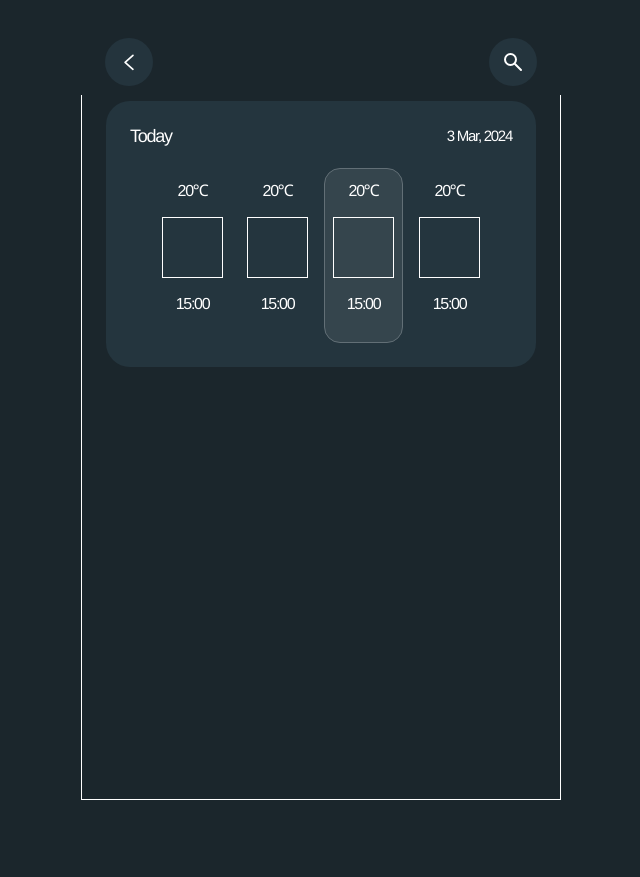
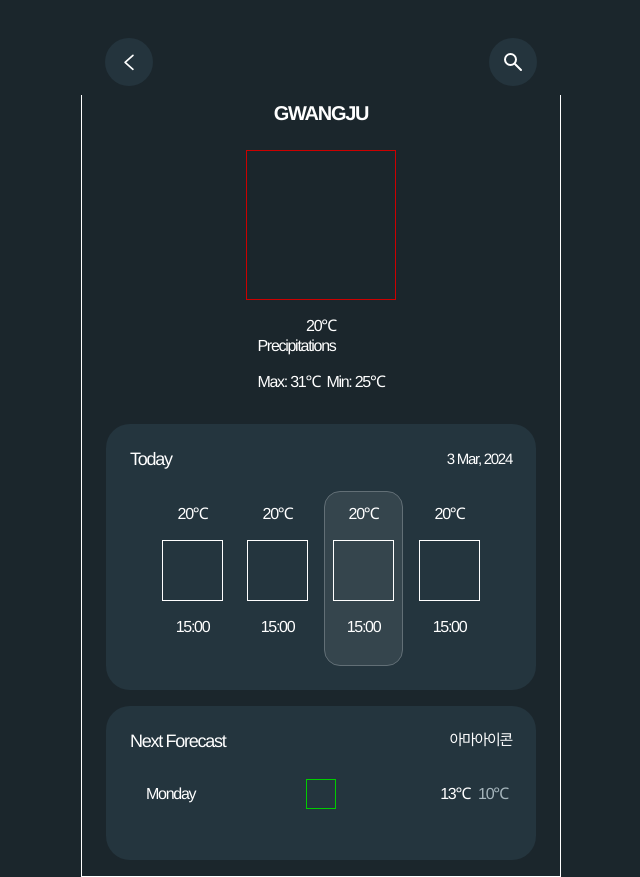
Before and after one commit to gomdolee1146/vue_weather, a Vue app: page /detail in a window 1280 px wide. Shown: the whole page, without its empty margins (319-959 px from the left). Before the commit the page ends 800 px from the top, so only its background shows below. Built offline with nearby package versions, Linux system fonts and the light colour scheme; no server answers; a web font is replaced by a local one.

Commit message:
weather - swiper, lodash 설치, api 주소 환경변수 설정, css 작업중

```diff
--- a/package.json
+++ b/package.json
@@ -10,6 +10,8 @@
   "dependencies": {
     "axios": "^1.6.7",
     "core-js": "^3.8.3",
+    "lodash": "^4.17.21",
+    "swiper": "^11.1.1",
     "vue": "^3.2.13",
     "vue-router": "^4.0.13",
     "vuex": "^4.1.0"
--- a/src/api/index.js
+++ b/src/api/index.js
@@ -1,10 +1,11 @@
 import axios from 'axios';
 
 const config = {
-  url_base: 'https://api.openweathermap.org/geo/1.0/direct?q=London&limit=5&appid=',
-  api_key: '0496489bb3e458c3cd4b86ee4da8e917',
+  url_base: 'https://api.openweathermap.org/geo/1.0/direct?q=Seoul&limit=5&appid=',
+  api_key: process.env.VUE_APP_API_KEY,
 };
 const baseURL = config.url_base + config.api_key;
+const API_KEY = config.api_key;
 
 const fetchWeather = () => {
   axios.get(`${baseURL}`).then((result) => {
@@ -12,4 +13,9 @@ const fetchWeather = () => {
   });
 };
 
-export { fetchWeather };
+export { fetchWeather, API_KEY };
+
+// 이 지역의 오늘 날씨를 시간대별로
+// 이 지역의 이번 주 날씨
+// 여러 지역의 현재 날씨
+//
--- /dev/null
+++ b/src/components/card/briefCard.vue
@@ -0,0 +1,47 @@
+<template>
+  <div class="card">
+    <div class="card__title"><h4>GWANGJU</h4></div>
+    <div class="card__thumb"></div>
+    <div class="card__txt">20℃</div>
+    <div class="card__box">
+      <p>Precipitations</p>
+      <p>Max: 31℃&nbsp;&nbsp;Min: 25℃</p>
+    </div>
+  </div>
+</template>
+
+<script>
+export default {
+  name: 'briefCard',
+};
+</script>
+
+<style scoped>
+.card {
+  display: flex;
+  justify-content: flex-start;
+  align-items: center;
+  flex-direction: column;
+  width: 100%;
+}
+.card__title {
+  width: 100%;
+  margin-bottom: 24px;
+  text-align: center;
+}
+.card__title h4 {
+  font-size: 20px;
+  font-weight: 700;
+}
+
+.card__thumb {
+  display: block;
+  width: 150px;
+  height: 150px;
+  margin-bottom: 16px;
+  border: 1px solid #c00;
+}
+.card__box p {
+  margin-bottom: 16px;
+}
+</style>
--- a/src/components/card/weatherCard.vue
+++ b/src/components/card/weatherCard.vue
@@ -3,7 +3,9 @@
     <div class="card__thumb"></div>
     <div class="card__wrap">
       <div class="card__txt">
-        <h4 class="card__title"><b>GWANGJU</b> 20℃</h4>
+        <h4 class="card__title">
+          <b>{{ cityName }}</b> 20℃
+        </h4>
         <p class="card__desc">wind speed 11.5km/h</p>
         <p class="card__info">Cloudy</p>
       </div>
@@ -12,8 +14,40 @@
 </template>
 
 <script>
+import { getLocalInfo } from '@/data/localList';
+
 export default {
   name: 'weatherCard',
+  data() {
+    return {
+      baseURL: '',
+      lat: '',
+      lon: '',
+    };
+  },
+  props: {
+    cityName: { type: String, default: '' },
+  },
+  methods: {
+    showWeather() {
+    },
+    async getInfo() {
+      console.log(0)
+      const res = await getLocalInfo(this.cityName);
+      console.log(1)
+      this.lat = res.lat;
+      this.lon = res.lon;
+      // console.log('methods:', this.lat)
+    }
+  },
+  mounted() {
+    console.log(2)
+    this.getInfo()
+    console.log(3)
+
+      // console.log('mounted:', this.lat)
+    this.showWeather()
+  },
 };
 </script>
 
--- /dev/null
+++ b/src/components/card/weeklyCard.vue
@@ -0,0 +1,91 @@
+<template>
+  <div class="card">
+    <div class="card__title">
+      <h4>Next Forecast</h4>
+      <span>아마아이콘</span>
+    </div>
+    <div class="card__wrap">
+      <ul class="card__list">
+        <li class="card__lst">
+          <div class="card__box">
+            <div class="card__txt">Monday</div>
+            <div class="card__thumb"></div>
+            <div class="card__info">
+              <p>13℃</p>
+              <p class="card__desc">10℃</p>
+            </div>
+          </div>
+        </li>
+      </ul>
+    </div>
+  </div>
+</template>
+
+<script>
+export default {
+  name: 'weeklyCard',
+
+  mounted() {},
+  methods: {},
+};
+</script>
+
+<style scoped>
+.card {
+  display: block;
+  width: 100%;
+  padding: 24px;
+  border-radius: 24px;
+  background: var(--bg-default);
+}
+.card__title {
+  display: flex;
+  justify-content: flex-start;
+  align-items: center;
+  position: relative;
+}
+.card__title h4 {
+  font-size: 18px;
+}
+.card__title span {
+  margin-left: auto;
+  font-size: 15px;
+}
+
+.card__wrap {
+}
+
+.card__box {
+  display: flex;
+  justify-content: flex-start;
+  align-items: center;
+  position: relative;
+  padding: 32px 16px;
+}
+.card__thumb {
+  display: block;
+  position: absolute;
+  top: 50%;
+  left: 50%;
+  width: 30px;
+  height: 30px;
+  border: 1px solid #0c0;
+  transform: translate(-50%, -50%);
+}
+
+.card__info {
+  display: flex;
+  justify-content: flex-end;
+  align-items: center;
+  position: absolute;
+  top: 50%;
+  right: 0;
+  transform: translateY(-50%);
+}
+.card__info p {
+  padding: 0 4px;
+}
+.card__desc {
+  color: var(--txt-secondary);
+}
+</style>
--- /dev/null
+++ b/src/components/card/weeklyCardSwiper.vue
@@ -0,0 +1,54 @@
+<template>
+  <div class="card">
+    <div class="card__wrap">
+      <swiper v-bind="swiperOptions">
+        <swiper-slide v-for="item in 4" :key="item">
+          <div class="card__box">
+            <p class="card__txt">20℃</p>
+            <div class="card__thumb"></div>
+            <p class="card__txt">15:00</p>
+          </div>
+        </swiper-slide>
+      </swiper>
+    </div>
+  </div>
+</template>
+
+<script>
+import { Swiper, SwiperSlide } from 'swiper/vue';
+import 'swiper/css';
+
+export default {
+  name: 'weeklyCard',
+  components: {
+    Swiper,
+    SwiperSlide,
+  },
+  data: () => ({
+    swiperList: [],
+    swiperOptions: {
+      navigation: true,
+      slidesPerView: 5,
+      spaceBetween: 10,
+      centeredSlides: true,
+    },
+  }),
+  mounted() {},
+  methods: {},
+};
+</script>
+
+<style scoped>
+.card {
+  display: block;
+  width: 100%;
+  padding: 24px;
+  border-radius: 24px;
+  background: var(--bg-default);
+}
+
+.card__wrap {
+  border:1px solid #c00;
+}
+
+</style>
--- a/src/components/header/defaultHeader.vue
+++ b/src/components/header/defaultHeader.vue
@@ -1,7 +1,7 @@
 <template>
   <header class="header">
     <div class="header__wrap">
-      <div class="header__btn">
+      <div class="header__btn" @click="gotoBack">
         <button class="btn-circle">
           <i class="ico ico-chevron_w"></i>
         </button>
@@ -48,6 +48,9 @@ export default {
         this.isShowInput = this.isShowModal;
       })
     },
+    gotoBack(){
+      this.$router.back()
+    }
   },
 };
 </script>
--- /dev/null
+++ b/src/data/localList.js
@@ -0,0 +1,32 @@
+import { API_KEY } from '@/api';
+import axios from 'axios';
+
+const localName = [
+  'Seoul',
+  'Incheon',
+  'Chuncheon',
+  'Suwon',
+  'Gangneung',
+  'Daejeon',
+  'Chungju',
+  'Andong',
+  'Jeonju',
+  'Gwangju',
+  'Mokpo',
+  'Yeosu',
+  'Busan',
+  'Daegu',
+  'Ulsan',
+  'Jeju',
+];
+
+const getLocalInfo = (cityName) => {
+  let baseURL = `https://api.openweathermap.org/geo/1.0/direct?q=${cityName}&limit=5&appid=${API_KEY}`;
+  return axios.get(baseURL).then((res) => {
+    let lat = res.data[0].lat.toFixed(2),
+        lon = res.data[0].lon.toFixed(2);
+        // console.log(lat, lon)
+    return {lat, lon}
+  });
+};
+export { localName, getLocalInfo };
--- a/src/router/index.js
+++ b/src/router/index.js
@@ -5,8 +5,8 @@ import DetailView from '../views/detailView';
 
 const routes = [
   { path: '/', redirect: '/main' },
-  { path: '/main', component: MainView },
-  { path: '/detail', component: DetailView },
+  { path: '/main', component: MainView, name: 'main' },
+  { path: '/detail', component: DetailView, name: 'detail' },
 ];
 
 // 라우터 생성
--- a/src/views/detailView.vue
+++ b/src/views/detailView.vue
@@ -1,20 +1,26 @@
 <template>
   <default-header></default-header>
   <div class="content">
+    <brief-card></brief-card>
     <today-card></today-card>
+    <weekly-card></weekly-card>
   </div>
 </template>
 
 <script>
 import defaultHeader from '@/components/header/defaultHeader.vue';
+import briefCard from '@/components/card/briefCard.vue';
 import todayCard from '@/components/card/todayCard.vue';
+import weeklyCard from '@/components/card/weeklyCard.vue';
 
 export default {
   name: 'detailView',
-  components: { defaultHeader, todayCard },
+  components: { defaultHeader, todayCard, weeklyCard, briefCard },
 };
 </script>
 
 <style scoped>
-
+.card {
+  margin-bottom: 16px;
+}
 </style>
--- a/src/views/mainView.vue
+++ b/src/views/mainView.vue
@@ -1,7 +1,11 @@
 <template>
   <default-header></default-header>
   <div class="content">
-    <weather-card></weather-card>
+    <ul class="main__list">
+      <li class="main__lst" v-for="(name, idx) in cityList" :key="idx">
+        <weather-card :cityName="name"></weather-card>
+      </li>
+    </ul>
   </div>
 </template>
 
@@ -9,8 +13,24 @@
 import defaultHeader from '@/components/header/defaultHeader.vue';
 import weatherCard from '@/components/card/weatherCard.vue';
 
+import { localName } from '@/data/localList';
+// import { fetchWeather } from '@/api';
+
 export default {
   name: 'mainView',
+  data() {
+    return {
+      cityList: []
+    };
+  },
   components: { defaultHeader, weatherCard },
+  methods: {
+    shuffleCityName() {
+      this.cityList = this.$_.shuffle(localName)
+    },
+  },
+  mounted() {
+    this.shuffleCityName()
+  },
 };
 </script>
```
Also changed, not shown: src/main.js (+9 -6 lines), 1 other file (tests, documents, lock files or other folders).
